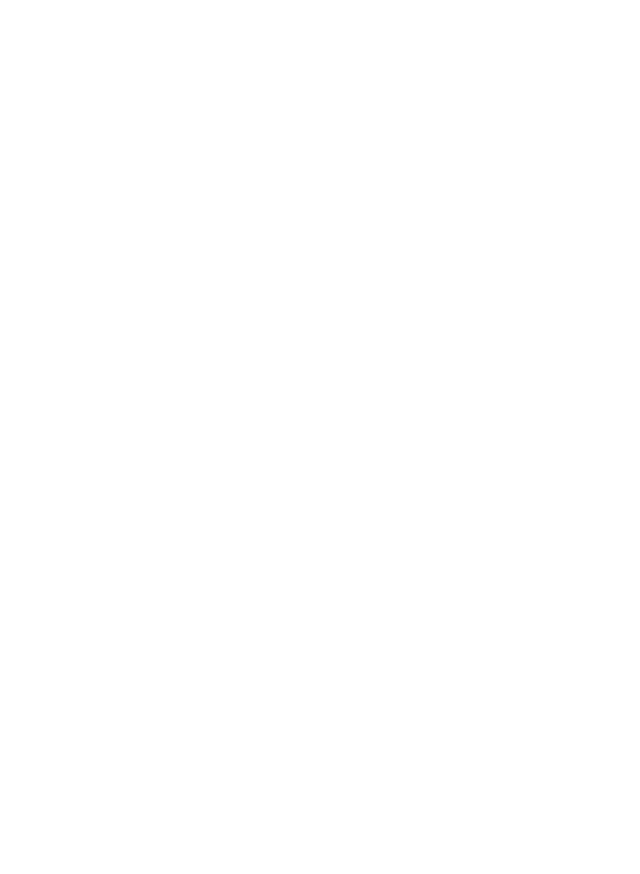
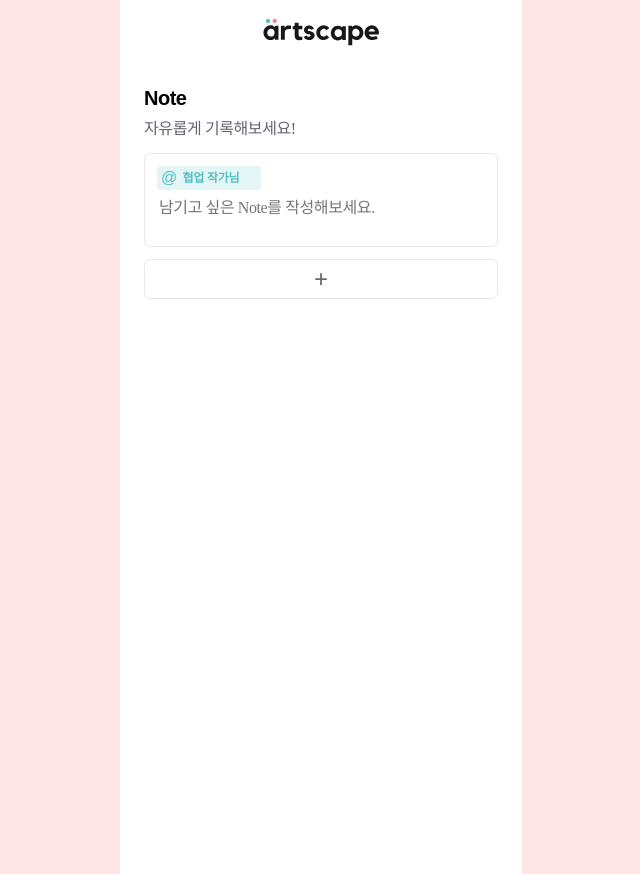
Before and after one commit to ArtScape-Hanyang/ArtScape_Frontend, a React (Vite) app: page /multi_pln/note in a window 1280 px wide. Before the commit this address had no page. Shown: the whole page, without its empty margins (319-959 px from the left). Before the commit the page ends 800 px from the top, so only its background shows below. Built offline with nearby package versions, Linux system fonts and the light colour scheme; a web font is replaced by a local one.

Commit message:
[design] : 노트 페이지 완성

```diff
--- a/src/App.tsx
+++ b/src/App.tsx
@@ -15,6 +15,7 @@
 import MapPage from "./pages/MapPage";
 import PlanMain from "./pages/PlanMain";
 import PlanInfo from "./pages/PlanInfo";
+import PlanNote from "./pages/PlanNote";
 import ArtRegiPage from "./pages/ArtRegiPage";
 import ArtRegiDetailPage from "./pages/ArtRegiDetailPage";
 import ArtRegiBugetPage from "./pages/ArtRegiBugetPage";
@@ -47,6 +48,7 @@
           <Route path="/multi_pln/budget" element={<ArtRegiBugetPage />} />
           <Route path="/multi_pln/budget/edit" element={<EditBudgetPage />} />
           <Route path="/multi_pln/info" element={<PlanInfo />} />
+          <Route path="/multi_pln/note" element={<PlanNote />} />
         </Routes>
       </BudgetProvider>
     </Router>
--- a/src/pages/PlanInfo.tsx
+++ b/src/pages/PlanInfo.tsx
@@ -14,7 +14,7 @@
   background-color: #ffffff;
   box-sizing: border-box;
   position: relative;
-  padding: 3.75rem 0;
+  padding:0;
 `;
 
 const H1 = styled.h1`
--- a/src/pages/PlanMain.tsx
+++ b/src/pages/PlanMain.tsx
@@ -17,7 +17,7 @@
   background-color: #ffffff;
   box-sizing: border-box;
   position: relative;
-  padding: 3.75rem 0;
+  padding:0;
 `;
 
 const TitleContainer = styled.div`
@@ -462,7 +462,7 @@
     }
 
     const handleNoteClick = () => {
-        navigate('multi_pln/note');
+        navigate('/multi_pln/note');
     }
 
     const handleComplete = () => {
--- /dev/null
+++ b/src/pages/PlanNote.tsx
@@ -0,0 +1,146 @@
+import styled from "styled-components";
+import GlobalStyle from "../styles/GlobalStyle";
+import Header from "../components/header";
+import { useState } from "react";
+import { useNavigate } from "react-router-dom";
+
+const MainContainer = styled.div`
+  width: 25.125rem;
+  min-height: 54.625rem;
+  background-color: #ffffff;
+  box-sizing: border-box;
+  position: relative;
+  padding:0;
+`;
+
+const H1 = styled.h1`
+    font-size: 1.25rem;
+    font-weight: 700;
+    line-height: 1.25rem; /* 100% */
+    letter-spacing: -0.03125rem;
+    margin-top: 2.25rem;
+    padding: 0 1.5rem;
+`;
+
+const H3 = styled.h3`
+    color: var(--Gray-Scale-G400, #656572);
+
+    /* Body/M500 */
+    font-family: Pretendard;
+    font-size: 1rem;
+    font-style: normal;
+    font-weight: 500;
+    line-height: 1rem; /* 100% */
+    letter-spacing: -0.025rem;
+    margin-top: 1%;
+    padding: 0 1.5rem;
+`;
+
+const TotalInputContainer = styled.div`
+    width: 100%-1.5rem;
+    height: auto;
+    padding: 0 1.5rem;
+    display: flex;
+    flex-direction: column;
+    gap: 0.75rem;
+`;
+
+const InputContainer = styled.div`
+    width: 100%-1.5rem;
+    height: auto;
+    border-radius: 0.375rem;
+    border: 1px solid #E7E7EE;
+    padding: 0.75rem;
+    display: flex;
+    flex-direction: column;
+    gap: 0.5rem;
+
+    textarea {
+        background-color: transparent;
+        border: none;
+        resize: none;
+        font-family: Pretendard;
+        font-size: 1rem;
+        font-style: normal;
+        font-weight: 500;
+        line-height: 1rem; /* 100% */
+        letter-spacing: -0.025rem;
+        overflow: hidden;
+    }
+`;
+
+const MentionContainer = styled.div`
+    width: 6rem;
+    height: 1rem;
+    background-color: rgba(82, 193, 191, 0.16);
+    border: none;
+    border-radius: 0.25rem;
+    padding: 0.25rem;
+    color: #52C1BF;
+    display: flex;
+    justify-content: center;
+    align-items: center;
+    gap: 0.2rem;
+
+    input {
+        min-width: 3.37rem;
+        background-color: transparent;
+        border: none;
+        color: #52C1BF;
+        font-size: 0.75rem;
+        font-style: normal;
+        font-weight: 600;
+        line-height: 0.75rem; /* 100% */
+        letter-spacing: -0.01875rem;
+        &::placeholder {
+            color: #52C1BF; /* 플레이스홀더 색상 변경 */
+        }
+    }
+`;
+
+const PlusBtn = styled.button`
+    width: 22.125rem;
+    height: 2.5rem;
+    border: 1px solid #E7E7EE;
+    border-radius: 0.375rem;
+    color: #656572;
+    margin-left: 1.5rem;
+    margin-top: 0.75rem;
+    font-size: 1.5rem;
+`;
+
+function PlanNote() {
+    const [containers, setContainers] = useState([0]);
+
+    const handleAddContainer = () => {
+        setContainers((prev) => [...prev, prev.length]);
+    }
+
+    const handleResize = (e) => {
+        e.target.style.height = "auto";
+        e.target.style.height = `${e.target.scrollHeight}px`;
+    }
+
+    return (
+        <MainContainer>
+            <GlobalStyle />
+            <Header />
+            <H1>Note</H1>
+            <H3>자유롭게 기록해보세요!</H3>
+            <TotalInputContainer>
+                {containers.map((id) => (
+                    <InputContainer key={id}>
+                        <MentionContainer>
+                            <span>@</span>
+                            <input type="text" placeholder="협업 작가님"/>
+                        </MentionContainer>
+                        <textarea onInput={handleResize} placeholder="남기고 싶은 Note를 작성해보세요."/>
+                    </InputContainer>
+                ))}
+            </TotalInputContainer>
+            <PlusBtn onClick={handleAddContainer}>+</PlusBtn>
+        </MainContainer>
+    )
+}
+
+export default PlanNote;
```
